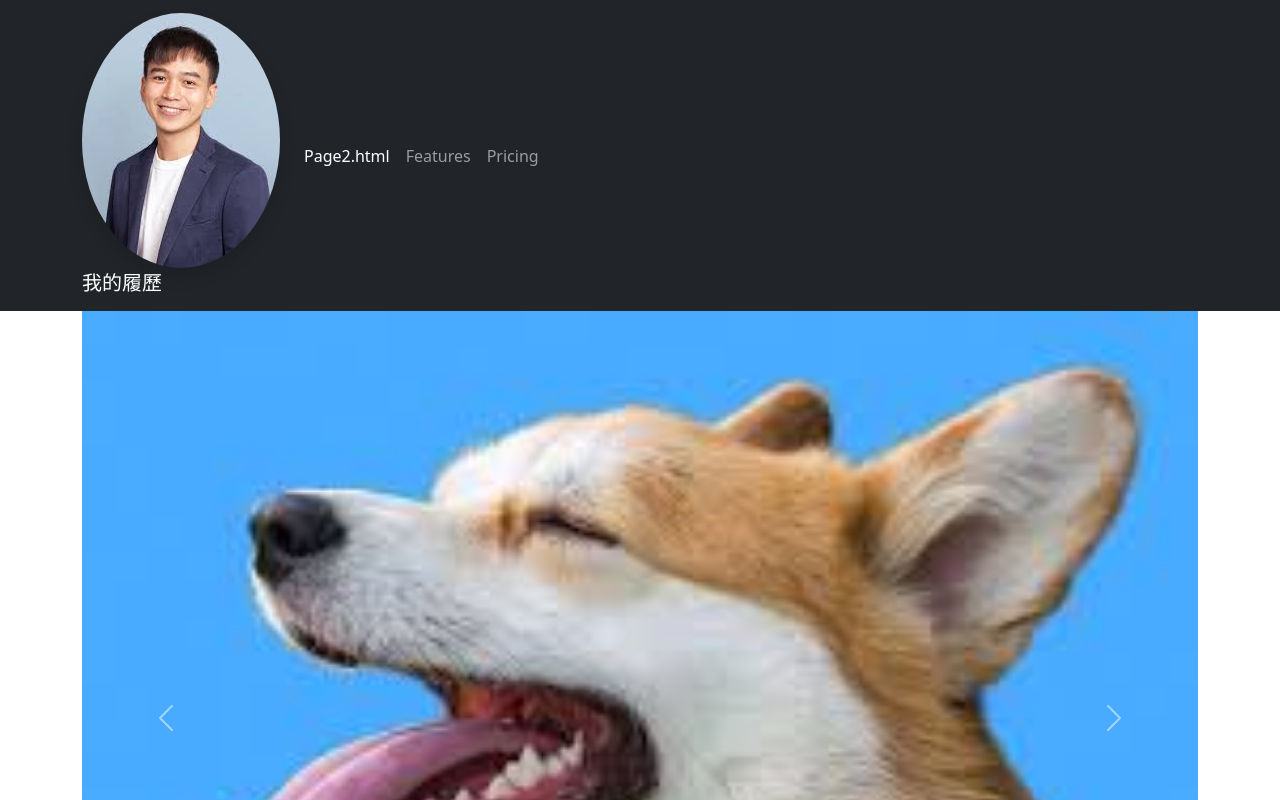
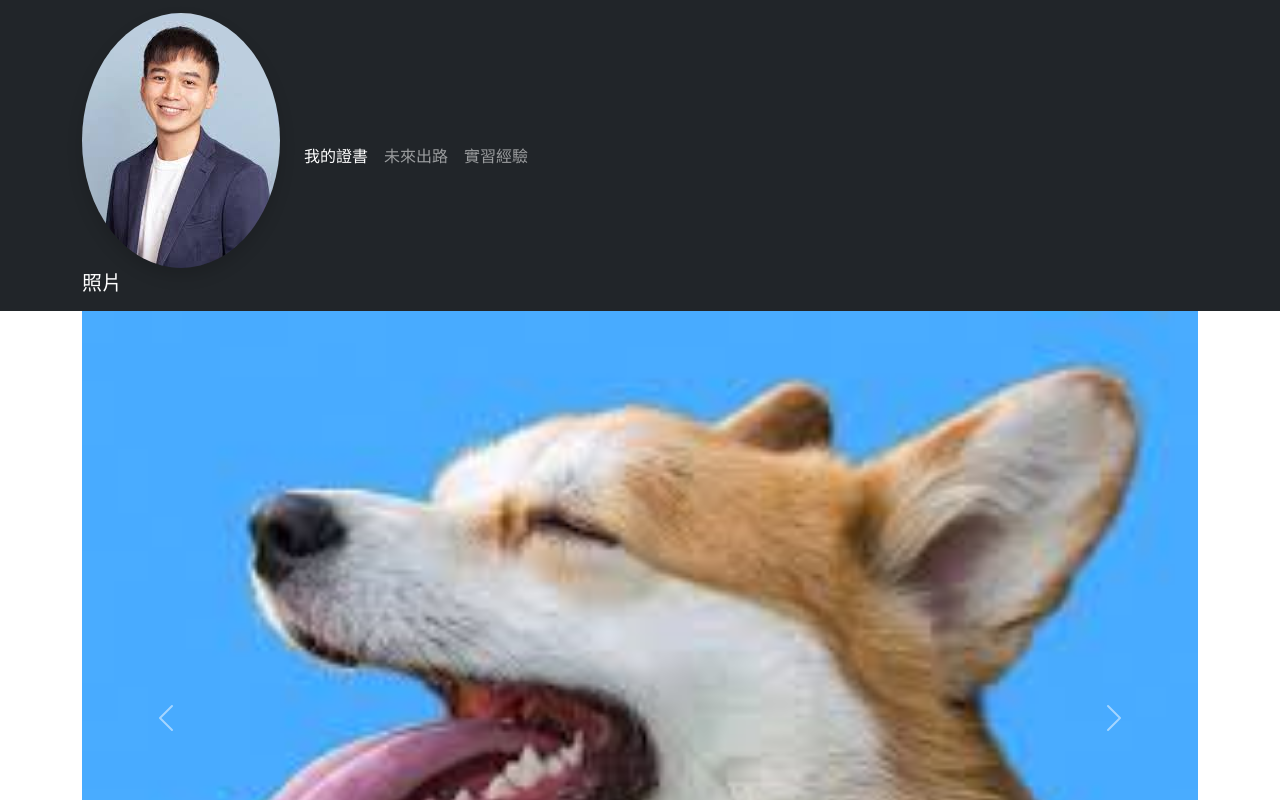
Before and after one commit to titanlee0175-lgtm/rest, a plain HTML site: page index4.html in a window 1280 px wide. Shown: the top 800 px of the page. Drawn offline with nearby package versions, Linux system fonts and the light colour scheme.

Commit message:
Update index4.html

```diff
--- a/index4.html
+++ b/index4.html
@@ -47,9 +47,9 @@
       <nav class="navbar navbar-expand-lg navbar-dark bg-dark">
         <div class="container">
 
-        <a class="navbar-brand" href="page1.html">
+        <a class="navbar-brand" href="index4.html">
           <img src="images/man.jpg" class="img-fluid rounded-circle mx-auto d-block shadow" alt="photo MISS">
-          我的履歷
+          照片
         </a>
 
           <button class="navbar-toggler" type="button" data-bs-toggle="collapse" data-bs-target="#navbarNav" aria-controls="navbarNav" aria-expanded="false" aria-label="Toggle navigation">
@@ -58,13 +58,13 @@
           <div class="collapse navbar-collapse" id="navbarNav">
             <ul class="navbar-nav">
               <li class="nav-item">
-                <a class="nav-link active" aria-current="page" href="page2.html">Page2.html</a>
+                <a class="nav-link active" aria-current="page" href="page2.html">我的證書</a>
               </li>
               <li class="nav-item">
-                <a class="nav-link" href="#">Features</a>
+                <a class="nav-link" href="#">未來出路</a>
               </li>
               <li class="nav-item">
-                <a class="nav-link" href="#">Pricing</a>
+                <a class="nav-link" href="#">實習經驗</a>
               </li>
 
             </ul>
```
